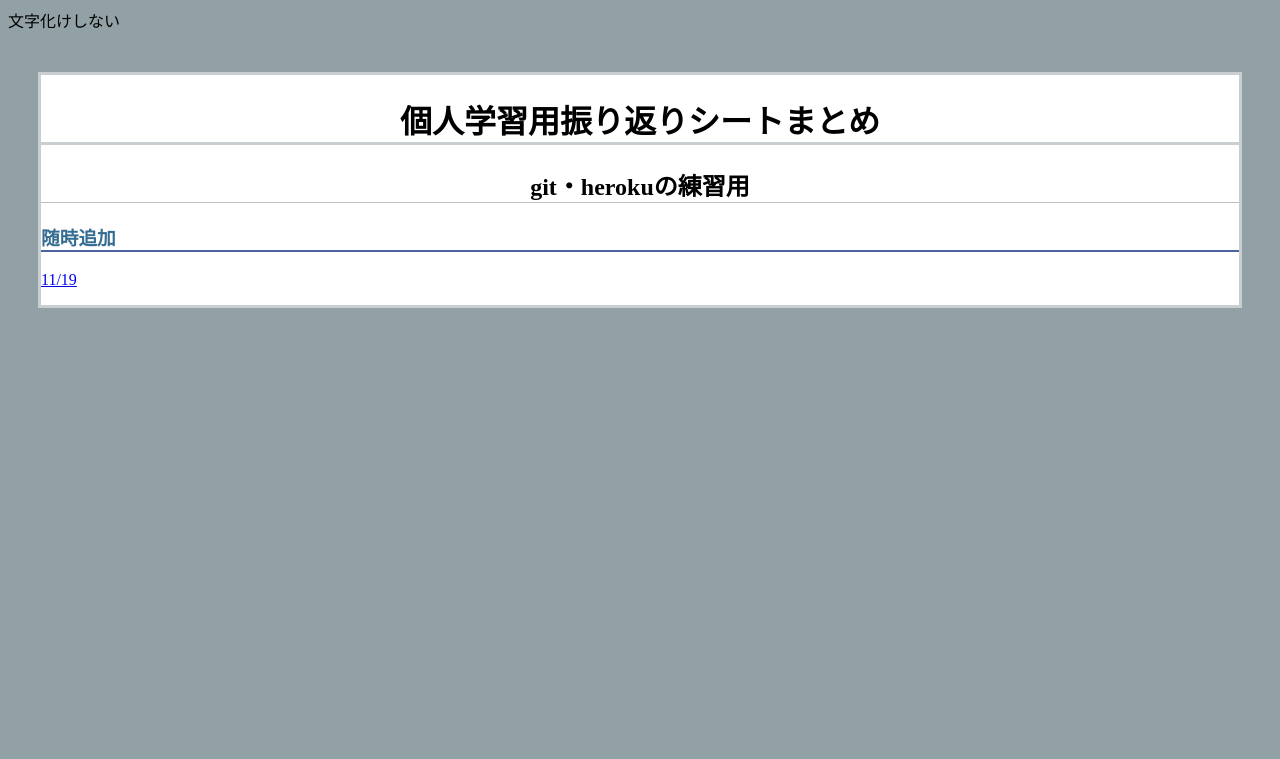
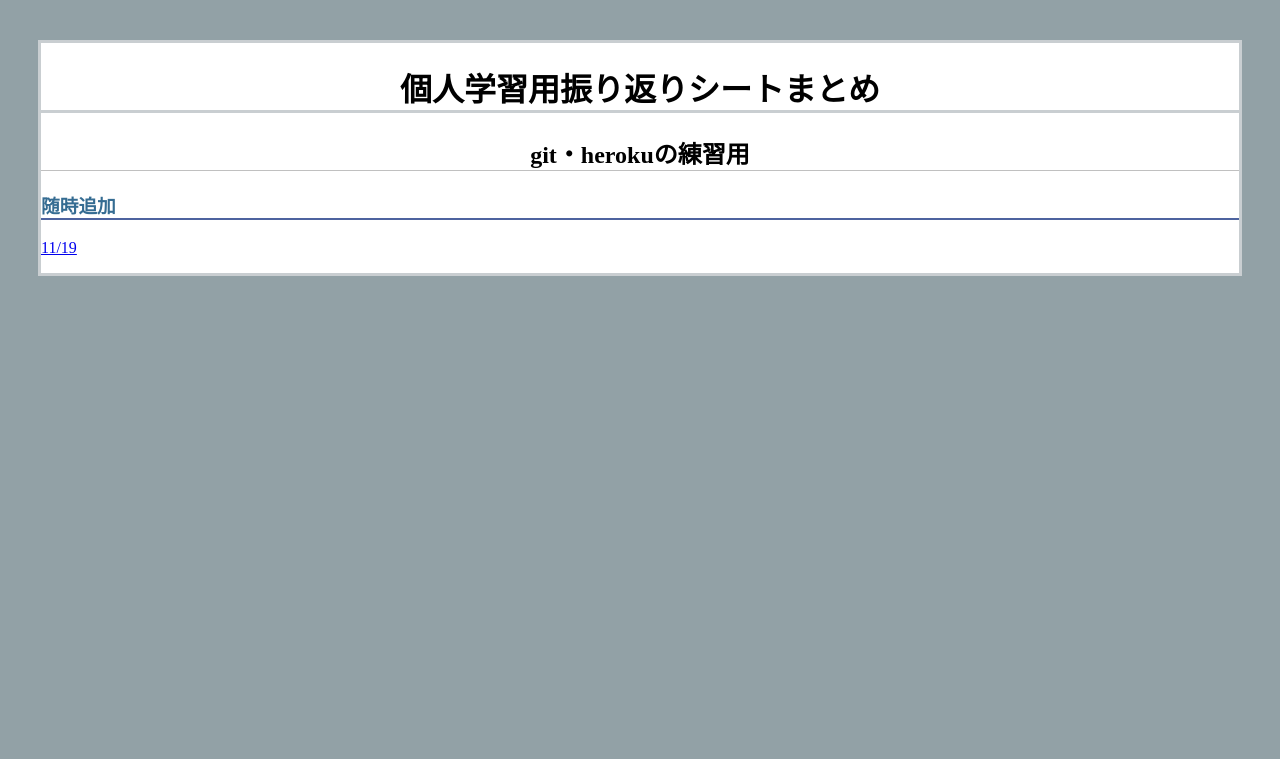
Before and after one commit to monogatari12/test, a PHP site: page / in a window 1280 px wide. Shown: the top 759 px of the page. Run offline with PHP 8.4, Linux system fonts and the light colour scheme.

Commit message:
Update index.php

```diff
--- a/index.php
+++ b/index.php
@@ -1,5 +1,5 @@
 <?php
 header('Content-Type: text/html; charset=UTF-8');
-echo '文字化けしない';
+// echo '文字化けしない';
 ?>
 <?php include_once("index.html"); ?>
```
